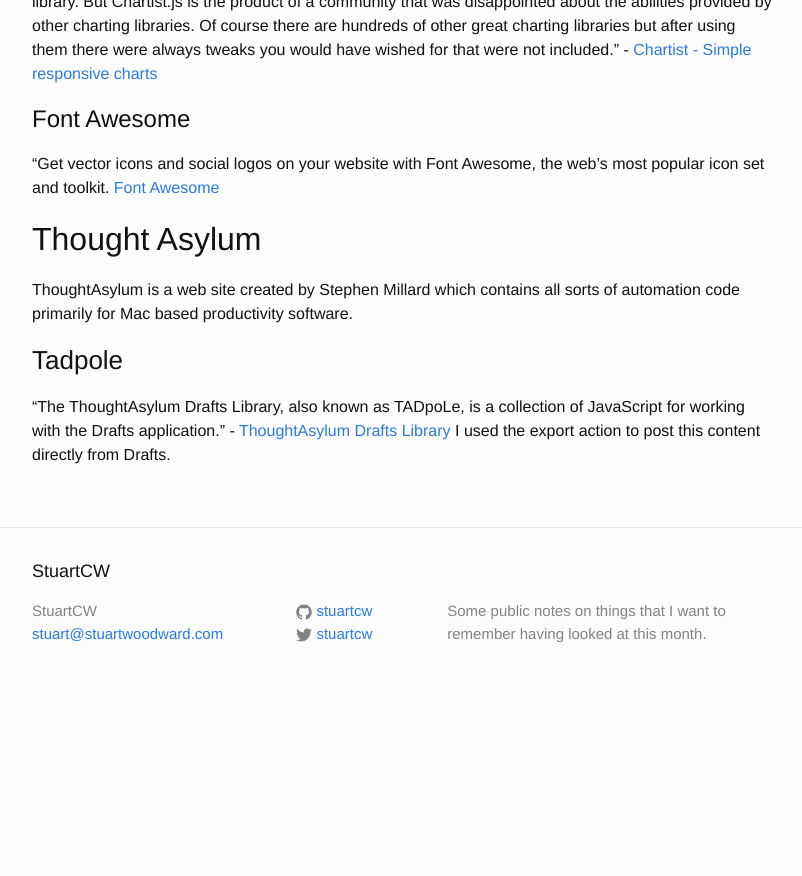
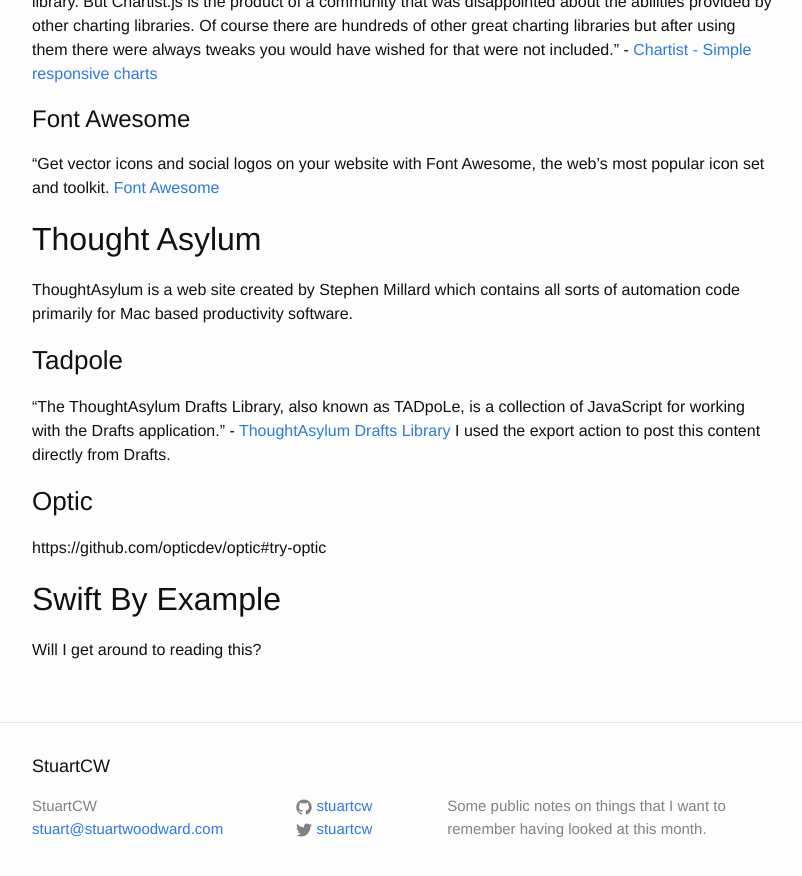
Before and after one commit to stuartcw/stuartcw.com, a Jekyll site: the page built from _posts/2021/2021-02-01-what-i-learned-this-month.markdown, in a window 1280 px wide and 900 px high, scrolled down 888 px. Shown: the top 876 px of the window, without its empty margins (238-1040 px from the left). Built offline with Jekyll 4.4.1, drawn with Linux system fonts in a browser that asks for light colours; before the commit the page ends 1593 px from its top, so only the background shows below that.

Commit message:
Swift By Example

```diff
--- a/_posts/2021/2021-02-01-what-i-learned-this-month.markdown
+++ b/_posts/2021/2021-02-01-what-i-learned-this-month.markdown
@@ -38,3 +38,10 @@
 "The ThoughtAsylum Drafts Library, also known as TADpoLe, is a collection of JavaScript for working with the Drafts application." - [ThoughtAsylum Drafts Library](https://tadpole.thoughtasylum.com/
 )
 I used the export action to post this content directly from Drafts.
+
+### Optic
+https://github.com/opticdev/optic#try-optic
+
+## Swift By Example
+
+Will I get around to reading this?
```
